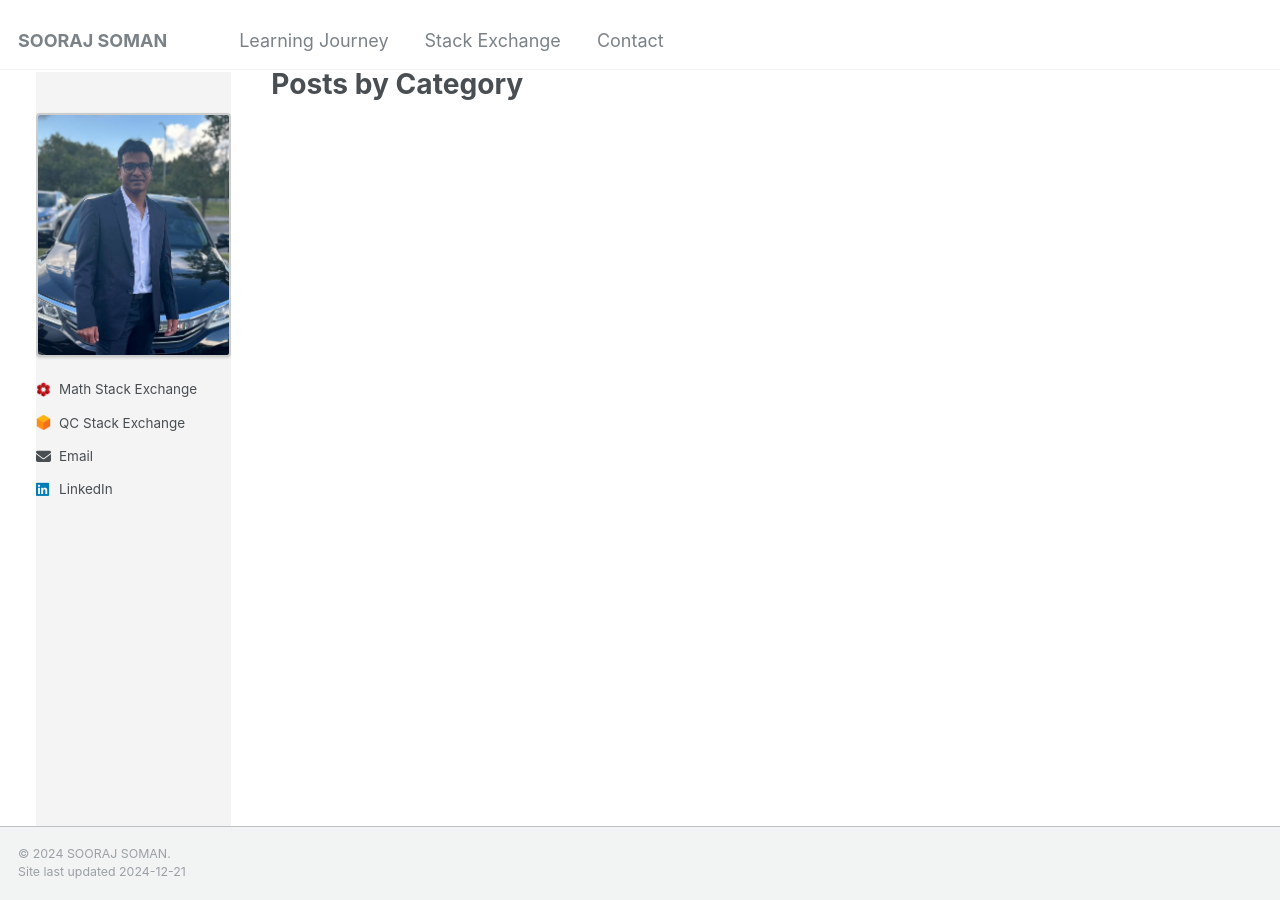
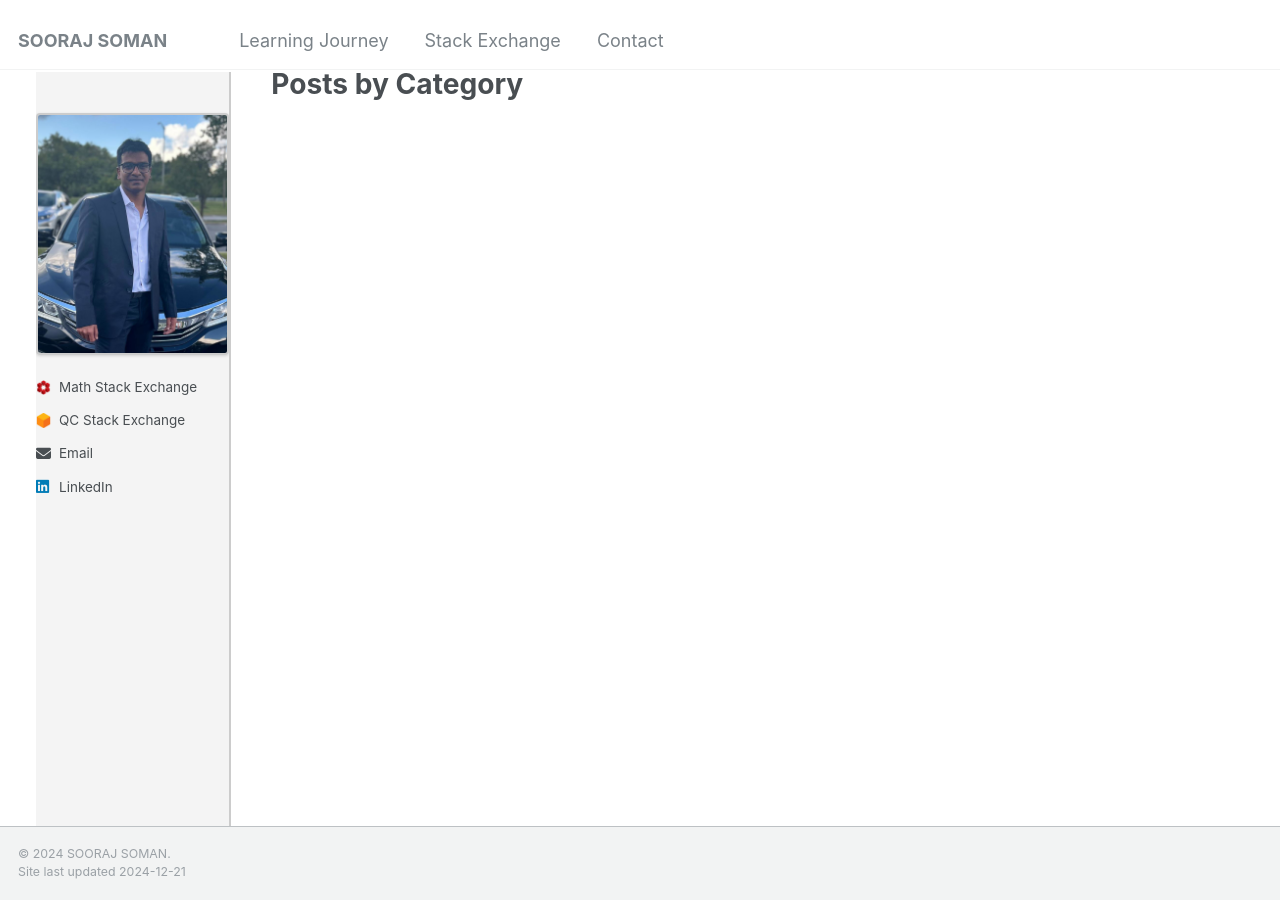
Before and after one commit to soorajss1729/soorajss1729.github.io, a Jekyll site: the page built from _pages/category-archive.html, in a window 1280 px wide. Built offline with Jekyll 4.4.1, drawn with Linux system fonts in a browser that asks for light colours.

Commit message:
Update _sidebar.scss

```diff
--- a/_sass/_sidebar.scss
+++ b/_sass/_sidebar.scss
@@ -77,6 +77,7 @@
    ========================================================================== */
 .sidebar {
   background-color: #f4f4f4; /* Light background for the sidebar */
+  border-right: 2px solid #ccc; /* Separator from main content */
   padding-top: 2.3em;
   margin-top:2em;
   margin-left: 2em;
```
